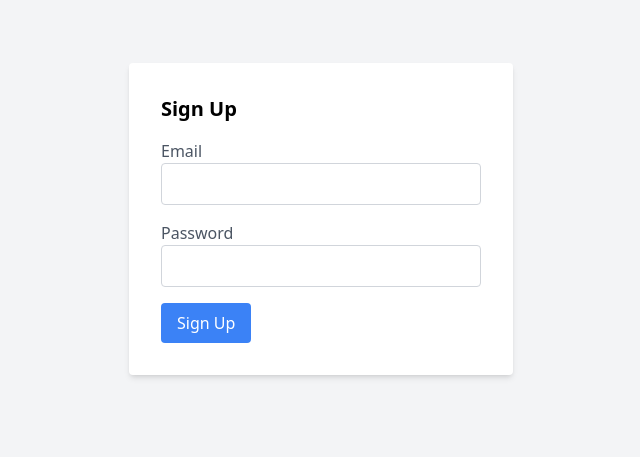
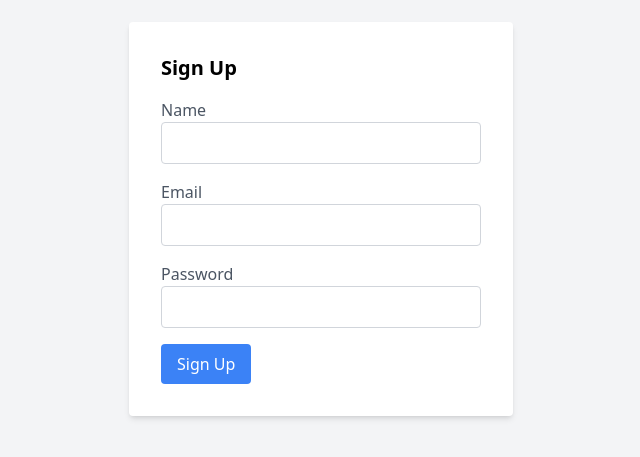
Before and after one commit to harshall09/React-Shopping-Cart, a React (Vite) app in the folder Frontend/: page /signup in a window 1280 px wide. Shown: the part 181-638 px from the top of the page, without its empty margins (319-959 px from the left). Built offline with nearby package versions, Linux system fonts and the light colour scheme.

Commit message:
initial commit

```diff
--- a/Frontend/package.json
+++ b/Frontend/package.json
@@ -24,6 +24,7 @@
     "react-redux": "^9.1.1",
     "react-router-dom": "^6.22.3",
     "react-slick": "^0.30.2",
+    "react-toastify": "^10.0.5",
     "redux-persist": "^6.0.0",
     "slick-carousel": "^1.8.1"
   },
--- a/Frontend/src/App.tsx
+++ b/Frontend/src/App.tsx
@@ -14,10 +14,13 @@ import ProductListingPage from "./pages/ProductListingPage";
 import CheckoutPage from "./pages/CheckoutPage";
 import LoginPage from "./pages/LoginPage";
 import SignupPage from "./pages/SignupPage";
+import { ToastContainer } from "react-toastify";
+import "react-toastify/dist/ReactToastify.css";
 
 const App: React.FC = () => {
   // const cart: Product[] = [];
   return (
+    <div>
       <Router>
         <Routes>
           <Route path="/" element={<LoginPage />} />
@@ -33,6 +36,8 @@ const App: React.FC = () => {
           <Route path="*" element={<Navigate to="/login" replace />} />
         </Routes>
       </Router>
+      <ToastContainer />
+    </div>
   );
 };
 
--- a/Frontend/src/pages/LoginPage.tsx
+++ b/Frontend/src/pages/LoginPage.tsx
@@ -1,21 +1,81 @@
 // src/LoginPage.tsx
-import React from 'react';
+import React, { useState } from "react";
+import { useNavigate,Link } from "react-router-dom";
+import { toast } from "react-toastify";
+import axios from "axios";
 
 const LoginPage: React.FC = () => {
+  const [email, setEmail] = useState("");
+  const [password, setPassword] = useState("");
+  const navigate = useNavigate();
+
+  const handleLogin = async (e: React.FormEvent<HTMLFormElement>) => {
+    e.preventDefault();
+    console.log("Attempting login...");
+    try {
+      //calling backend API to authenticate user
+      const response = await axios.post("http://localhost:3000/users/login", {
+        email,
+        password,
+      });
+      console.log("Login Response:", response.data);
+      const data = response.data;
+
+      if (response.status === 200) {
+        console.log("Login successful!");
+        localStorage.setItem("tokan", data.token);
+        navigate("/homepage");
+      } else {
+        console.error("Login failed:", data.error);
+        toast.error("Invalid email or password");
+      }
+    } catch (error) {
+      console.error("Error logging in:", error);
+    }
+  };
   return (
     <div className="flex h-screen justify-center items-center bg-gray-100">
       <div className="bg-white p-8 rounded shadow-md w-96">
         <h2 className="text-xl font-semibold mb-4">Login</h2>
-        <form>
+        <form onSubmit={handleLogin}>
           <div className="mb-4">
-            <label htmlFor="email" className="block text-gray-600">Email</label>
-            <input type="email" id="email" name="email" className="w-full border border-gray-300 rounded px-3 py-2" />
+            <label htmlFor="email" className="block text-gray-600">
+              Email
+            </label>
+            <input
+              type="email"
+              id="email"
+              name="email"
+              value={email}
+              onChange={(e) => setEmail(e.target.value)}
+              className="w-full border border-gray-300 rounded px-3 py-2"
+            />
           </div>
           <div className="mb-4">
-            <label htmlFor="password" className="block text-gray-600">Password</label>
-            <input type="password" id="password" name="password" className="w-full border border-gray-300 rounded px-3 py-2" />
+            <label htmlFor="password" className="block text-gray-600">
+              Password
+            </label>
+            <input
+              type="password"
+              id="password"
+              name="password"
+              value={password}
+              onChange={(e) => setPassword(e.target.value)}
+              className="w-full border border-gray-300 rounded px-3 py-2"
+            />
           </div>
-          <button type="submit" className="bg-blue-500 text-white px-4 py-2 rounded">Login</button>
+          <button
+            type="submit"
+            className="bg-blue-500 text-white px-4 py-2 rounded"
+          >
+            Login
+          </button>
+          <p className="mt-4 text-gray-600">
+              Not registered?{" "}
+              <Link to="/signup" className="text-blue-500">
+                Register now
+              </Link>
+            </p>
         </form>
       </div>
     </div>
--- a/Frontend/src/pages/SignupPage.tsx
+++ b/Frontend/src/pages/SignupPage.tsx
@@ -1,21 +1,86 @@
 // src/SignupPage.tsx
-import React from 'react';
+import React, { useState } from "react";
+import axios from "axios";
+import { toast } from "react-toastify";
 
 const SignupPage: React.FC = () => {
+  const [username, setUsername] = useState("");
+  const [password, setPassword] = useState("");
+  const [email, setEmail] = useState("");
+  const handleSignup = async (e: React.FormEvent<HTMLFormElement>) => {
+    e.preventDefault();
+    try {
+      const response = await axios.post(
+        "http://localhost:3000/users/register",
+        {
+          username,
+          email,
+          password,
+        }
+      );
+      console.log("Signup Response:", response);
+      if (response.status === 201) {
+        console.log("User Registered");
+        toast.success("User Registered");
+        setUsername("");
+        setEmail("");
+        setPassword("");
+      }
+    } catch (error) {
+      console.error("Error registering user", error);
+      toast.error("Error registering user");
+    }
+  };
   return (
     <div className="flex h-screen justify-center items-center bg-gray-100">
       <div className="bg-white p-8 rounded shadow-md w-96">
         <h2 className="text-xl font-semibold mb-4">Sign Up</h2>
-        <form>
+        <form onSubmit={handleSignup}>
           <div className="mb-4">
-            <label htmlFor="email" className="block text-gray-600">Email</label>
-            <input type="email" id="email" name="email" className="w-full border border-gray-300 rounded px-3 py-2" />
+            <label htmlFor="name" className="block text-gray-600">
+              Name
+            </label>
+            <input
+              type="name"
+              id="name"
+              name="name"
+              value={username}
+              onChange={(e) => setUsername(e.target.value)}
+              className="w-full border border-gray-300 rounded px-3 py-2"
+            />
           </div>
           <div className="mb-4">
-            <label htmlFor="password" className="block text-gray-600">Password</label>
-            <input type="password" id="password" name="password" className="w-full border border-gray-300 rounded px-3 py-2" />
+            <label htmlFor="email" className="block text-gray-600">
+              Email
+            </label>
+            <input
+              type="email"
+              id="email"
+              name="email"
+              value={email}
+              onChange={(e) => setEmail(e.target.value)}
+              className="w-full border border-gray-300 rounded px-3 py-2"
+            />
           </div>
-          <button type="submit" className="bg-blue-500 text-white px-4 py-2 rounded">Sign Up</button>
+          <div className="mb-4">
+            <label htmlFor="password" className="block text-gray-600">
+              Password
+            </label>
+            <input
+              type="password"
+              id="password"
+              name="password"
+              value={password}
+              onChange={(e) => setPassword(e.target.value)}
+              className="w-full border border-gray-300 rounded px-3 py-2"
+            />
+          </div>
+          <button
+            type="submit"
+            className="bg-blue-500 text-white px-4 py-2 rounded"
+          >
+            Sign Up
+          </button>
         </form>
       </div>
     </div>
```
Also changed, not shown: 1 other file (tests, documents, lock files or other folders). Lines whose indentation alone changed are shown as unchanged.
